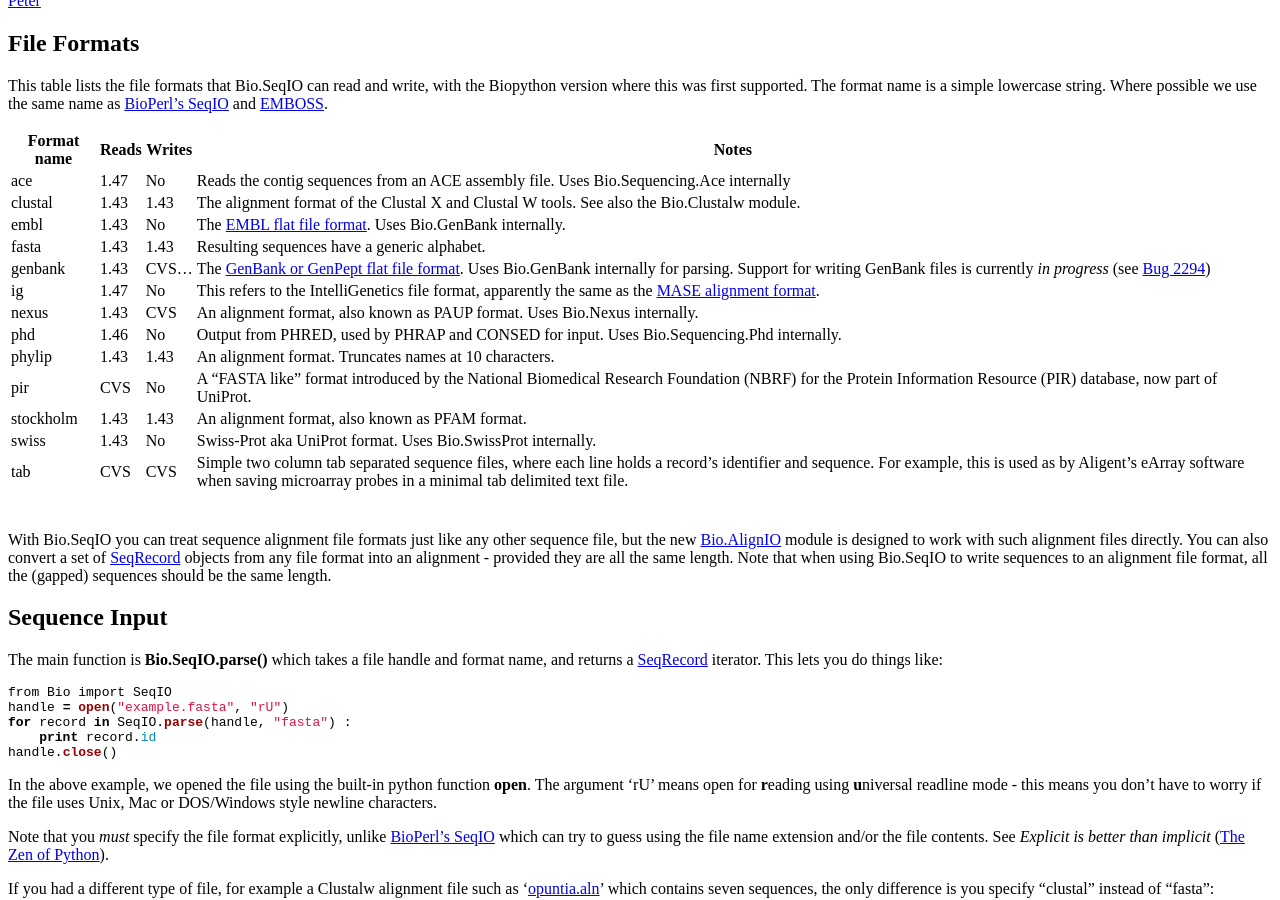
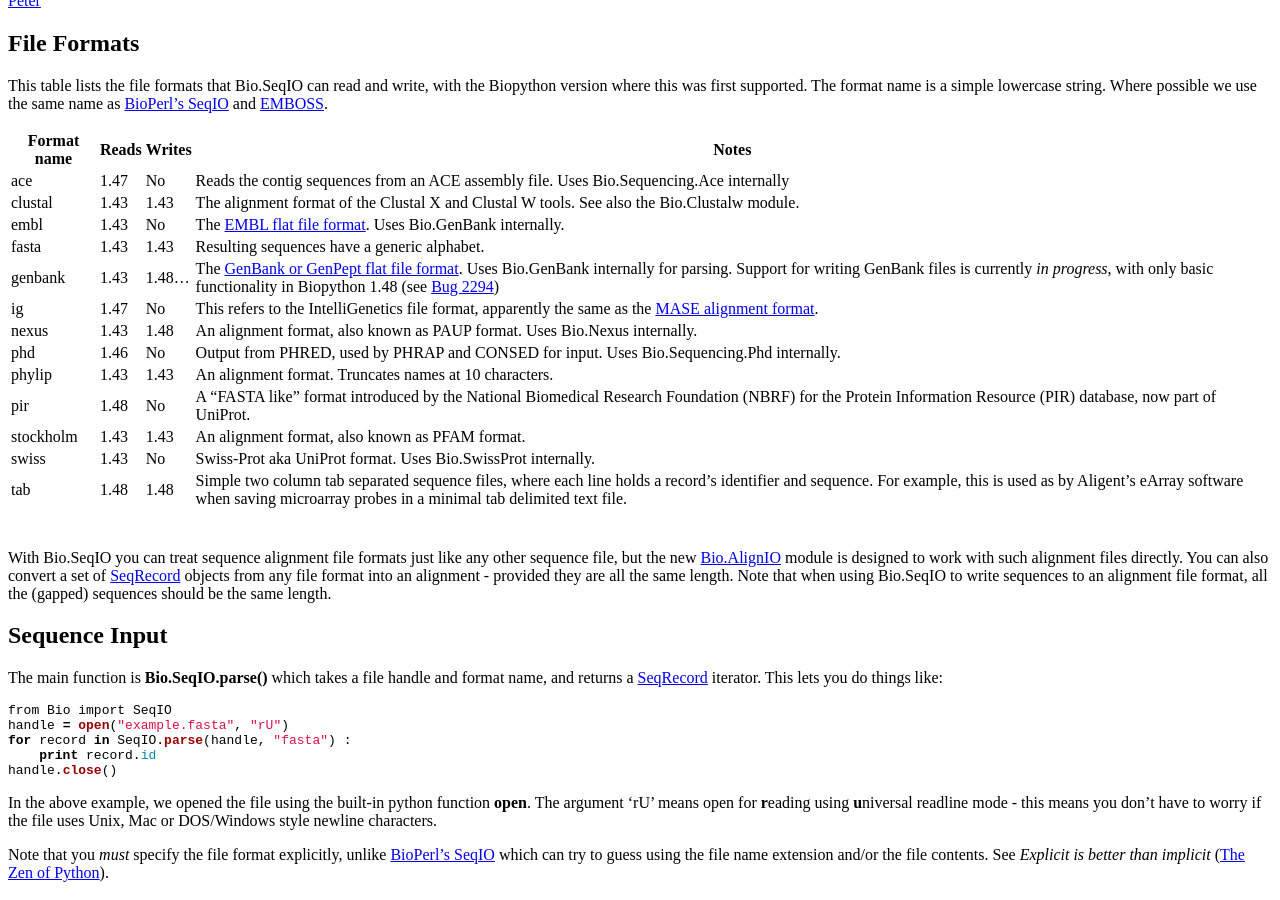
Before and after one commit to biopython/biopython.github.io, a Jekyll site: the page built from wiki/SeqIO.md, in a window 1280 px wide and 900 px high, scrolled down 379 px. Built offline with Jekyll 4.4.1, drawn with Linux system fonts in a browser that asks for light colours.

Commit message:
/* File Formats */ Updates for release 1.48

```diff
--- a/wiki/SeqIO.md
+++ b/wiki/SeqIO.md
@@ -50,21 +50,21 @@ name is a simple lowercase string. Where possible we use the same name
 as [BioPerl's SeqIO](bp:HOWTO:SeqIO#Formats "wikilink") and
 [EMBOSS](http://emboss.sourceforge.net/docs/themes/SequenceFormats.html).
 
-| Format name | Reads | Writes | Notes                                                                                                                                                                                                                                                       |
-|-------------|-------|--------|-------------------------------------------------------------------------------------------------------------------------------------------------------------------------------------------------------------------------------------------------------------|
-| ace         | 1.47  | No     | Reads the contig sequences from an ACE assembly file. Uses Bio.Sequencing.Ace internally                                                                                                                                                                    |
-| clustal     | 1.43  | 1.43   | The alignment format of the Clustal X and Clustal W tools. See also the Bio.Clustalw module.                                                                                                                                                                |
-| embl        | 1.43  | No     | The [EMBL flat file format](bp:EMBL_sequence_format "wikilink"). Uses Bio.GenBank internally.                                                                                                                                                               |
-| fasta       | 1.43  | 1.43   | Resulting sequences have a generic alphabet.                                                                                                                                                                                                                |
-| genbank     | 1.43  | CVS... | The [GenBank or GenPept flat file format](bp:GenBank_sequence_format "wikilink"). Uses Bio.GenBank internally for parsing. Support for writing GenBank files is currently *in progress* (see [Bug 2294](http://bugzilla.open-bio.org/show_bug.cgi?id=2294)) |
-| ig          | 1.47  | No     | This refers to the IntelliGenetics file format, apparently the same as the [MASE alignment format](bp:Mase_multiple_alignment_format "wikilink").                                                                                                           |
-| nexus       | 1.43  | CVS    | An alignment format, also known as PAUP format. Uses Bio.Nexus internally.                                                                                                                                                                                  |
-| phd         | 1.46  | No     | Output from PHRED, used by PHRAP and CONSED for input. Uses Bio.Sequencing.Phd internally.                                                                                                                                                                  |
-| phylip      | 1.43  | 1.43   | An alignment format. Truncates names at 10 characters.                                                                                                                                                                                                      |
-| pir         | CVS   | No     | A "FASTA like" format introduced by the National Biomedical Research Foundation (NBRF) for the Protein Information Resource (PIR) database, now part of UniProt.                                                                                            |
-| stockholm   | 1.43  | 1.43   | An alignment format, also known as PFAM format.                                                                                                                                                                                                             |
-| swiss       | 1.43  | No     | Swiss-Prot aka UniProt format. Uses Bio.SwissProt internally.                                                                                                                                                                                               |
-| tab         | CVS   | CVS    | Simple two column tab separated sequence files, where each line holds a record's identifier and sequence. For example, this is used as by Aligent's eArray software when saving microarray probes in a minimal tab delimited text file.                     |
+| Format name | Reads | Writes  | Notes                                                                                                                                                                                                                                                                                                        |
+|-------------|-------|---------|--------------------------------------------------------------------------------------------------------------------------------------------------------------------------------------------------------------------------------------------------------------------------------------------------------------|
+| ace         | 1.47  | No      | Reads the contig sequences from an ACE assembly file. Uses Bio.Sequencing.Ace internally                                                                                                                                                                                                                     |
+| clustal     | 1.43  | 1.43    | The alignment format of the Clustal X and Clustal W tools. See also the Bio.Clustalw module.                                                                                                                                                                                                                 |
+| embl        | 1.43  | No      | The [EMBL flat file format](bp:EMBL_sequence_format "wikilink"). Uses Bio.GenBank internally.                                                                                                                                                                                                                |
+| fasta       | 1.43  | 1.43    | Resulting sequences have a generic alphabet.                                                                                                                                                                                                                                                                 |
+| genbank     | 1.43  | 1.48... | The [GenBank or GenPept flat file format](bp:GenBank_sequence_format "wikilink"). Uses Bio.GenBank internally for parsing. Support for writing GenBank files is currently *in progress*, with only basic functionality in Biopython 1.48 (see [Bug 2294](http://bugzilla.open-bio.org/show_bug.cgi?id=2294)) |
+| ig          | 1.47  | No      | This refers to the IntelliGenetics file format, apparently the same as the [MASE alignment format](bp:Mase_multiple_alignment_format "wikilink").                                                                                                                                                            |
+| nexus       | 1.43  | 1.48    | An alignment format, also known as PAUP format. Uses Bio.Nexus internally.                                                                                                                                                                                                                                   |
+| phd         | 1.46  | No      | Output from PHRED, used by PHRAP and CONSED for input. Uses Bio.Sequencing.Phd internally.                                                                                                                                                                                                                   |
+| phylip      | 1.43  | 1.43    | An alignment format. Truncates names at 10 characters.                                                                                                                                                                                                                                                       |
+| pir         | 1.48  | No      | A "FASTA like" format introduced by the National Biomedical Research Foundation (NBRF) for the Protein Information Resource (PIR) database, now part of UniProt.                                                                                                                                             |
+| stockholm   | 1.43  | 1.43    | An alignment format, also known as PFAM format.                                                                                                                                                                                                                                                              |
+| swiss       | 1.43  | No      | Swiss-Prot aka UniProt format. Uses Bio.SwissProt internally.                                                                                                                                                                                                                                                |
+| tab         | 1.48  | 1.48    | Simple two column tab separated sequence files, where each line holds a record's identifier and sequence. For example, this is used as by Aligent's eArray software when saving microarray probes in a minimal tab delimited text file.                                                                      |
 ||
 
 With Bio.SeqIO you can treat sequence alignment file formats just like
```
Also changed, not shown: 1 other file.
